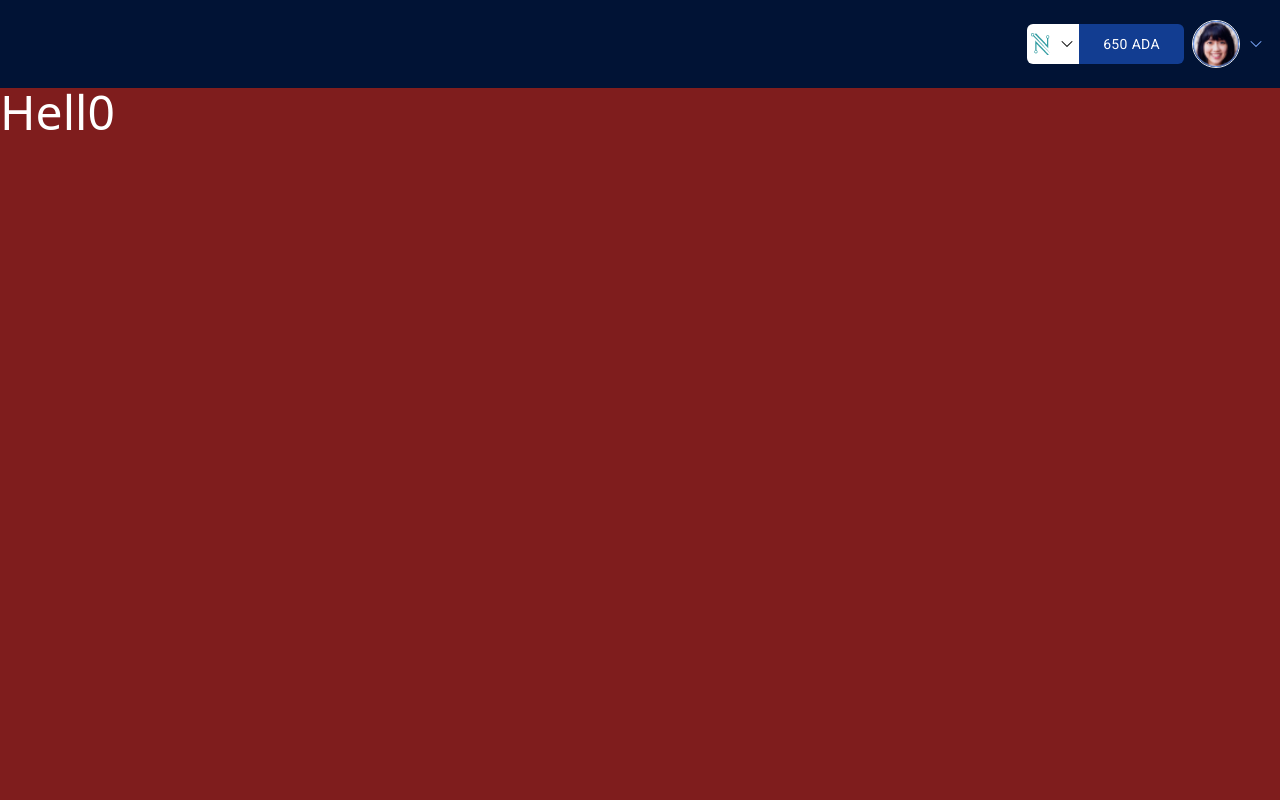
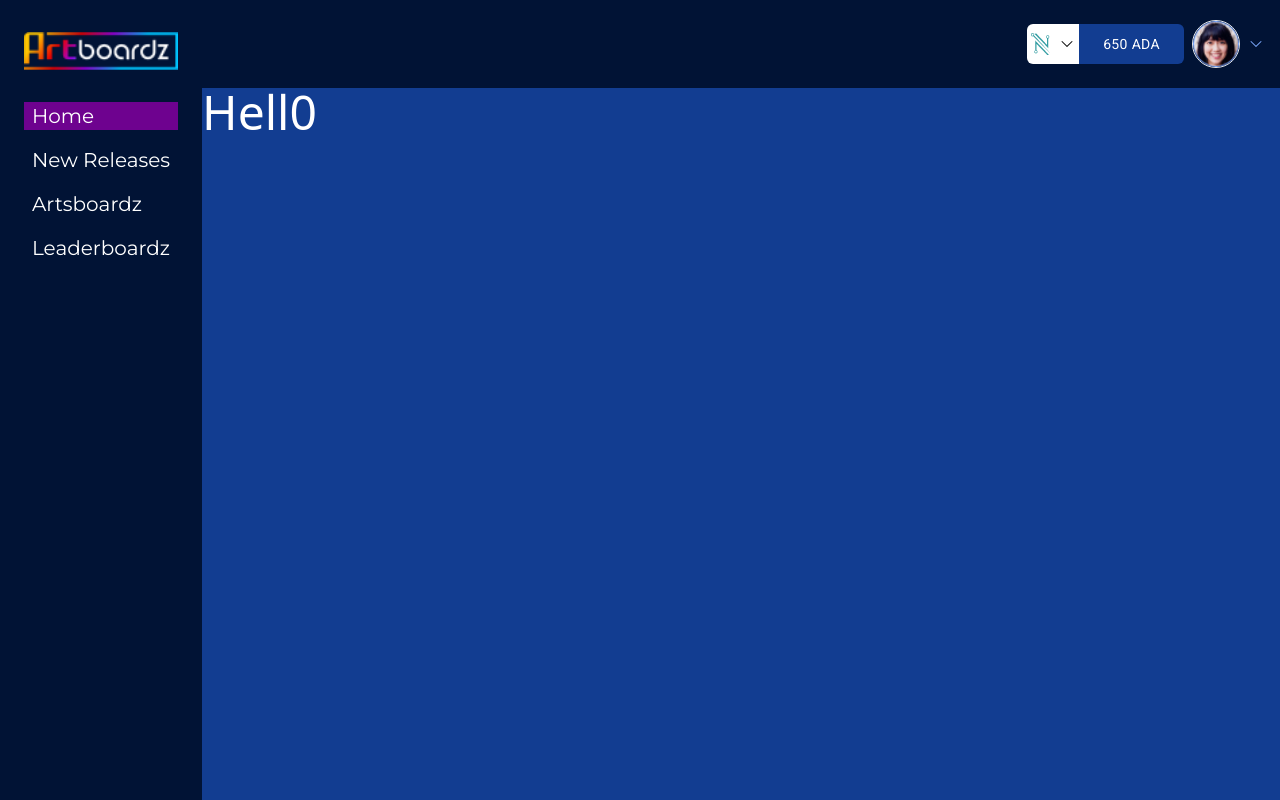
Before and after one commit to paulodiazz/artboardzNext, a React (Create React App) app: page / in a window 1280 px wide. Built offline with nearby package versions, Linux system fonts and the light colour scheme.

Commit message:
refactor(Navbar): move navbar to new file

```diff
--- a/src/components/Layouts/Layout.jsx
+++ b/src/components/Layouts/Layout.jsx
@@ -2,60 +2,23 @@ import React from "react";
 
 import customStyles from "./Layout.module.css";
 import Header from "./Header";
-import { NavLink } from "react-router-dom";
-import { Logo } from "./Logo";
 import { useSelector } from "react-redux";
 import { navbarState } from "../../store/redux-slices/UI-slice";
-
-const Navbar = () => {
-  const activeNavLinkHandler = ({ isActive }) => {
-    return isActive
-      ? "bg-active-link px-2 w-full inline-block"
-      : "px-2 inline-block";
-  };
-  return (
-    <nav
-      className={`bg-primary-color text-white text-xl py-3 font-Montserrat h-fit w-fit border border-white  ${customStyles.navbar} absolute top-[90px] left-[5%] sm:relative sm:flex sm:left-0 sm:top-0 sm:flex-col sm:px-6 sm:py-8 sm:h-full sm:space-y-8 sm:border-none`}
-    >
-      <div className="hidden sm:flex justify-center ">
-        <Logo />
-      </div>
-
-      <ul className=" space-y-4">
-        <li>
-          <NavLink to="/" className={activeNavLinkHandler}>
-            Home
-          </NavLink>
-        </li>
-        <li>
-          <NavLink to="/New-Releases" className={activeNavLinkHandler}>
-            New Releases
-          </NavLink>
-        </li>
-        <li>
-          <NavLink to="/Artsboardz" className={activeNavLinkHandler}>
-            Artsboardz
-          </NavLink>
-        </li>
-        <li>
-          <NavLink to="/Leaderboardz" className={activeNavLinkHandler}>
-            Leaderboardz
-          </NavLink>
-        </li>
-      </ul>
-    </nav>
-  );
-};
+import Navbar from "../Navigation/Navbar";
 
 const Layout = ({ children }) => {
-  const isNavShown = useSelector(navbarState);
+  const navBarState = useSelector(navbarState);
+  const isNavShown = window.innerWidth > 680 ? true : navBarState;
+
   return (
     <div
-      className={`min-h-screen ${customStyles.layout} max-w-7xl mx-auto relative`}
+      className={`h-screen ${customStyles.layout} max-w-7xl mx-auto relative`}
     >
       <Header />
       {isNavShown && <Navbar />}
-      <main className={`bg-red-900 min-h-full ${customStyles.main}`}>
+      <main
+        className={`bg-light-purple  min-h-full ${customStyles.main} overflow-y-auto`}
+      >
         {children}
       </main>
     </div>
--- /dev/null
+++ b/src/components/Navigation/Navbar.jsx
@@ -0,0 +1,54 @@
+import React from "react";
+import customStyles from "../Layouts/Layout.module.css";
+import { NavLink } from "react-router-dom";
+import { Logo } from "../Layouts/Logo";
+import { useDispatch } from "react-redux";
+import { UIAction } from "../../store/redux-slices/UI-slice";
+
+const Navbar = () => {
+  const dispatch = useDispatch();
+
+  const activeNavLinkHandler = ({ isActive }) => {
+    return isActive
+      ? "bg-active-link px-2 w-full inline-block"
+      : "px-2 inline-block";
+  };
+
+  const toggleNavbarHandler = () => {
+    dispatch(UIAction.toggleNavbar());
+  };
+
+  return (
+    <nav
+      className={`bg-primary-color text-white text-xl py-3 font-Montserrat h-fit w-fit border border-white  ${customStyles.navbar} absolute top-[90px] left-[5%] sm:relative sm:flex sm:left-0 sm:top-0 sm:flex-col sm:px-6 sm:py-8 sm:h-full sm:space-y-8 sm:border-none`}
+    >
+      <div className="hidden sm:flex justify-center ">
+        <Logo />
+      </div>
+
+      <ul className=" space-y-4">
+        <li onClick={toggleNavbarHandler}>
+          <NavLink to="/" className={activeNavLinkHandler}>
+            Home
+          </NavLink>
+        </li>
+        <li onClick={toggleNavbarHandler}>
+          <NavLink to="/New-Releases" className={activeNavLinkHandler}>
+            New Releases
+          </NavLink>
+        </li>
+        <li onClick={toggleNavbarHandler}>
+          <NavLink to="/Artsboardz" className={activeNavLinkHandler}>
+            Artsboardz
+          </NavLink>
+        </li>
+        <li onClick={toggleNavbarHandler}>
+          <NavLink to="/Leaderboardz" className={activeNavLinkHandler}>
+            Leaderboardz
+          </NavLink>
+        </li>
+      </ul>
+    </nav>
+  );
+};
+export default Navbar;
```
